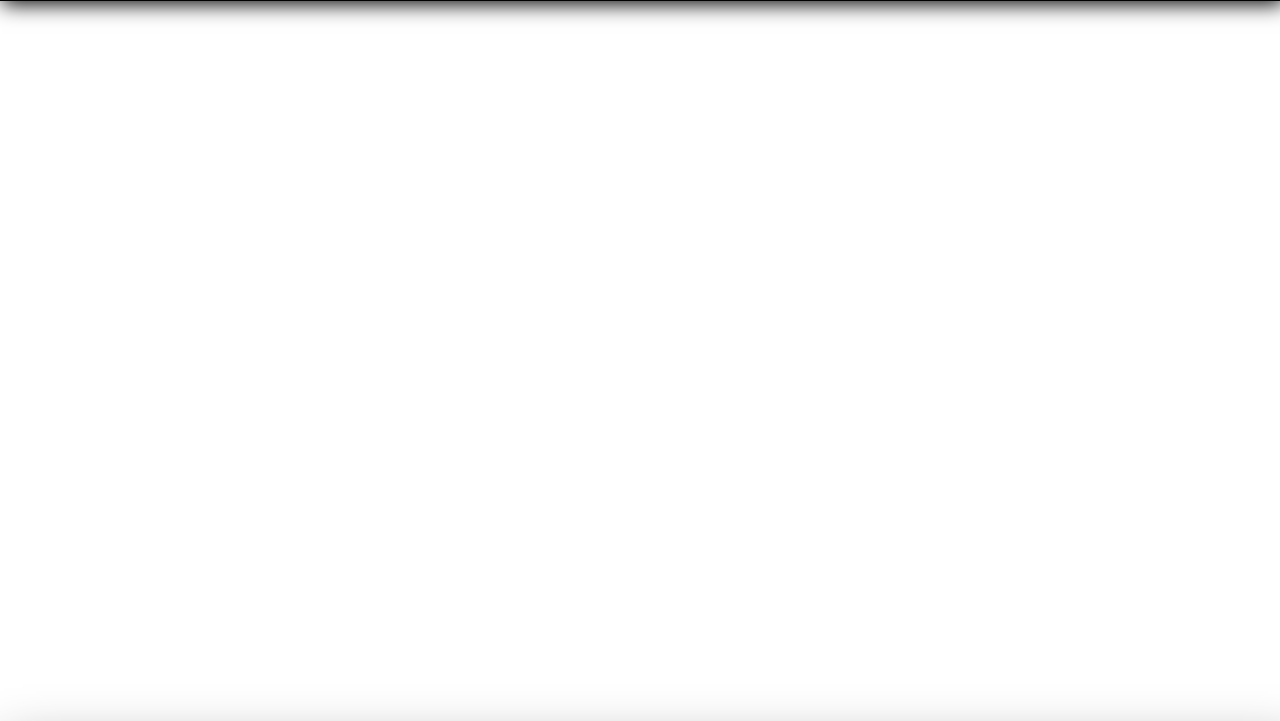
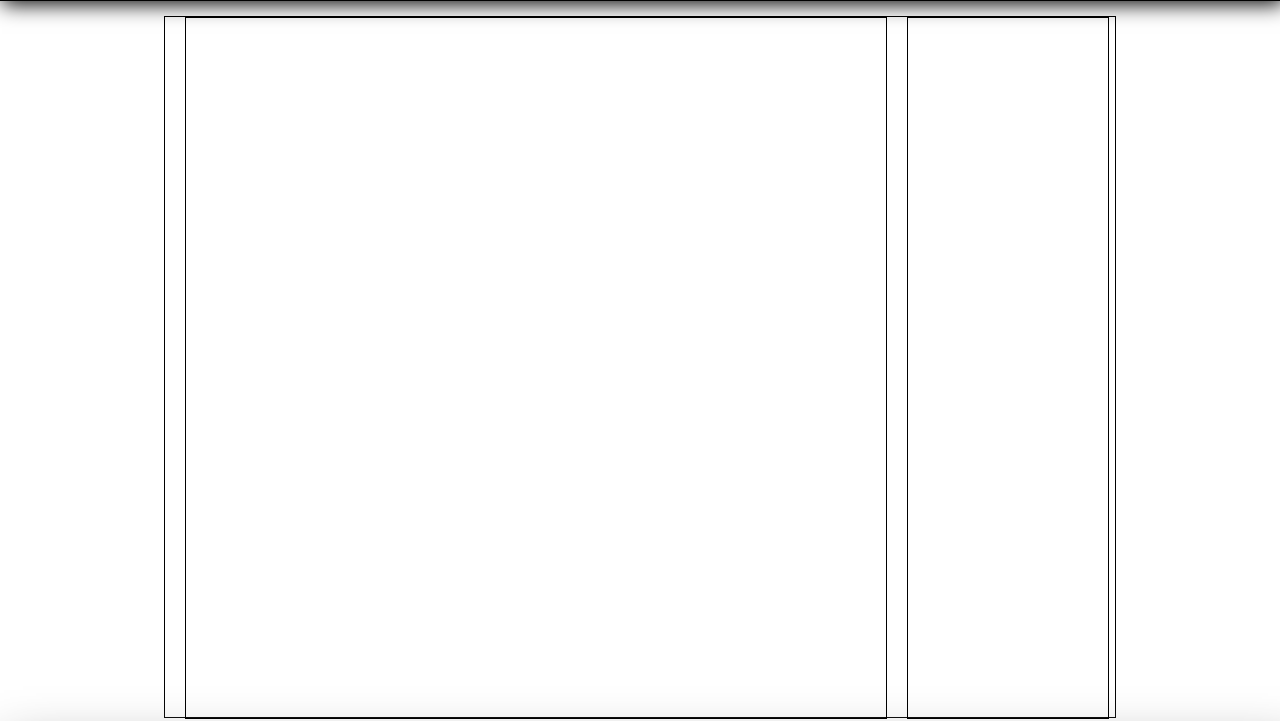
Before and after one commit to miguelavendano/Repositorio_Oficial, a plain HTML site: page nosotros.html in a window 1280 px wide. Shown: the part 92-813 px from the top of the page. Drawn offline with nearby package versions, Linux system fonts and the light colour scheme; files that its build step writes are made by us from their sources; a web font is replaced by a local one.

Commit message:
Cuarto Avance - 1

```diff
--- a/estil.css
+++ b/estil.css
@@ -11,6 +11,7 @@
 	height:700px;
 	margin: 0 auto;
 	margin-top: 15px;
+	border: 1px solid;
 }
 
 body{
@@ -280,3 +281,23 @@ p.titulo_foot{
 	font-family: 'Merienda One', sans-serif;
 	margin-top: -3px;
 }
+
+
+/* segunda face del desarrollo */
+
+#columna1{
+	float:left;
+	width:700px;
+	height:700px;
+	margin-left:20px;
+	border: 1px solid;
+}
+
+#columna2{
+	float:left;
+	width:200px;
+	height:700px;
+	margin-left:20px;
+	border: 1px solid;
+
+}
--- a/nosotros.html
+++ b/nosotros.html
@@ -64,9 +64,14 @@
 			</nav>
 		</div>
 		</header>
-      <div id="wrap">
+		<div id="wrap">
 
-      </div>
+			<div id="columna1">
+			</div>
+			<div id="columna2">
+			</div>
+
+		</div>
 
 		<footer>
 			<div id="foot_marco">
```
Also changed, not shown: index.html (renamed from index2.html).
